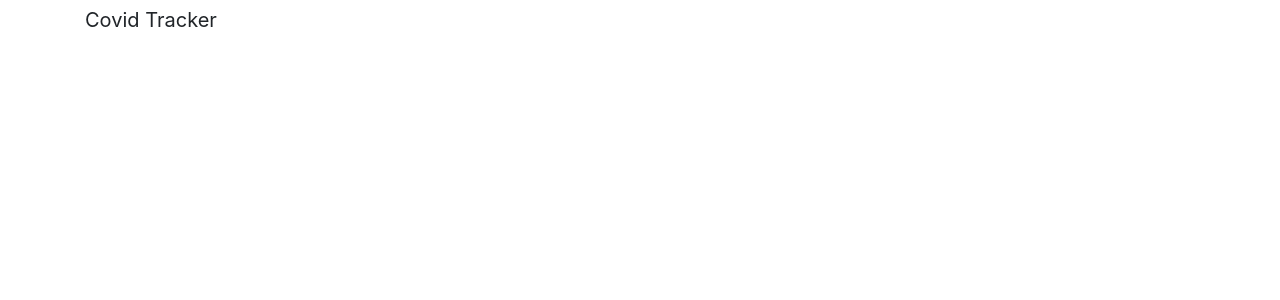
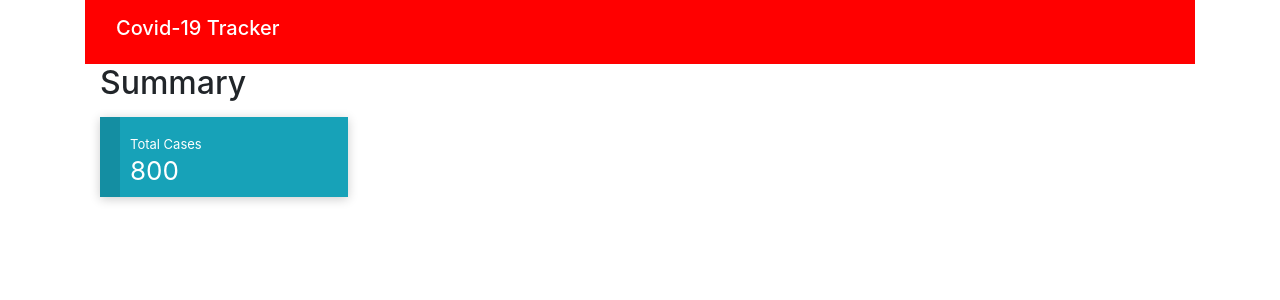
Before and after one commit to aswinks88/projectcovid, a React (Create React App) app in the folder frontend/: page / in a window 1280 px wide. Shown: the top 300 px of the page. Built offline with nearby package versions, Linux system fonts and the light colour scheme.

Commit message:
added nav header

```diff
--- a/frontend/src/App.js
+++ b/frontend/src/App.js
@@ -4,10 +4,12 @@ import './App.css';
 import 'bootstrap/dist/css/bootstrap.min.css'
 import 'bootstrap/dist/js/bootstrap.js'
 import SummaryofCovid from './components/SummaryofCovid/SummaryofCovid'
+import Header from './components/Header/Header'
 function App() {
   return (
     <div className='container'>
-    <p className='navbar-brand'>Covid Tracker</p>
+      <Header />
+    {/* <p className='navbar-brand'>Covid Tracker</p> */}
       <SummaryofCovid />
     </div>
   );
--- /dev/null
+++ b/frontend/src/components/Header/Header.css
@@ -0,0 +1,32 @@
+.info-box{
+    box-shadow: 0 2px 10px rgba(0,0,0,0.2);
+    height: 80px;
+    display: flex;
+    cursor: default;
+    position: relative;
+    overflow: hidden;
+    margin-bottom: 30px;
+}
+
+.info-box .icon{
+    display: inline-block;
+    text-align: center;
+    background-color: rgba(0, 0, 0, 0.12);
+    width: 20px;
+}
+
+.info-box .content{
+    display: inline-block;
+    padding: 7px 10px;
+}
+.info-box .content .text{
+    font-size: 13px;
+    margin-top: 11px;
+    color: white !important;
+}
+.info-box .content .number{
+    font-weight: normal;
+    font-size: 26px;
+    margin-top: -4px;
+    color: white !important;
+}
--- /dev/null
+++ b/frontend/src/components/Header/Header.js
@@ -0,0 +1,54 @@
+import React from 'react'
+import './Header.css'
+export default function Header(props) {
+    return (
+         <section>
+         <nav className='navbar' style={{backgroundColor: 'red', color: 'white'}}>
+               <div className='container-fluid'>
+                    <div className='navbar-header'>
+                         <h4 className='navbar-brand'>Covid-19 Tracker</h4>
+                    </div>
+               </div>
+          </nav>
+          <div className='container-fluid'>
+               <div className='block' style ={{marginBottom: '15px', display: 'block'}}>
+                    <h2>Summary</h2>
+               </div>
+               <div className='row clearfix'>
+                    <div className='col-lg-3 col-md-3 col-sm-6 col-xs-12'>
+                    <div className='bg-info info-box'>
+                    <div className='icon'>
+                    <i class="fas fa-virus"></i>
+                    </div>
+                    <div className='content'>
+                         <div className='text'>
+                         Total Cases
+                         </div>
+                         <div className='number count-to'>800</div>
+                    </div>
+                    </div>
+                    </div>
+               </div>
+          </div>
+
+         </section>
+
+    )
+}
+// col-xl-10 col-lg-9 col-md-8 ml-auto bg-dark fixed-top py-2
+
+ {/* <div className='container my-4'> */}
+            {/* <header className='App-header navbar'>
+
+              </header> */}
+               {/* <div className='row'>
+                    <div className='col-xl-10 col-lg-9 col-md-8 ml-auto bg-dark fixed-top py-2 top-navbar'>
+                         <div className='row align-items-center'>
+                              <div>
+                                   <h4 className='text-light text-uppercase mb-0'>Covid-19 Tracker</h4>
+                              </div>
+                         </div>
+
+                    </div>
+               </div>
+           </div> */}
```
Also changed, not shown: 1 other file (tests, documents, lock files or other folders).
